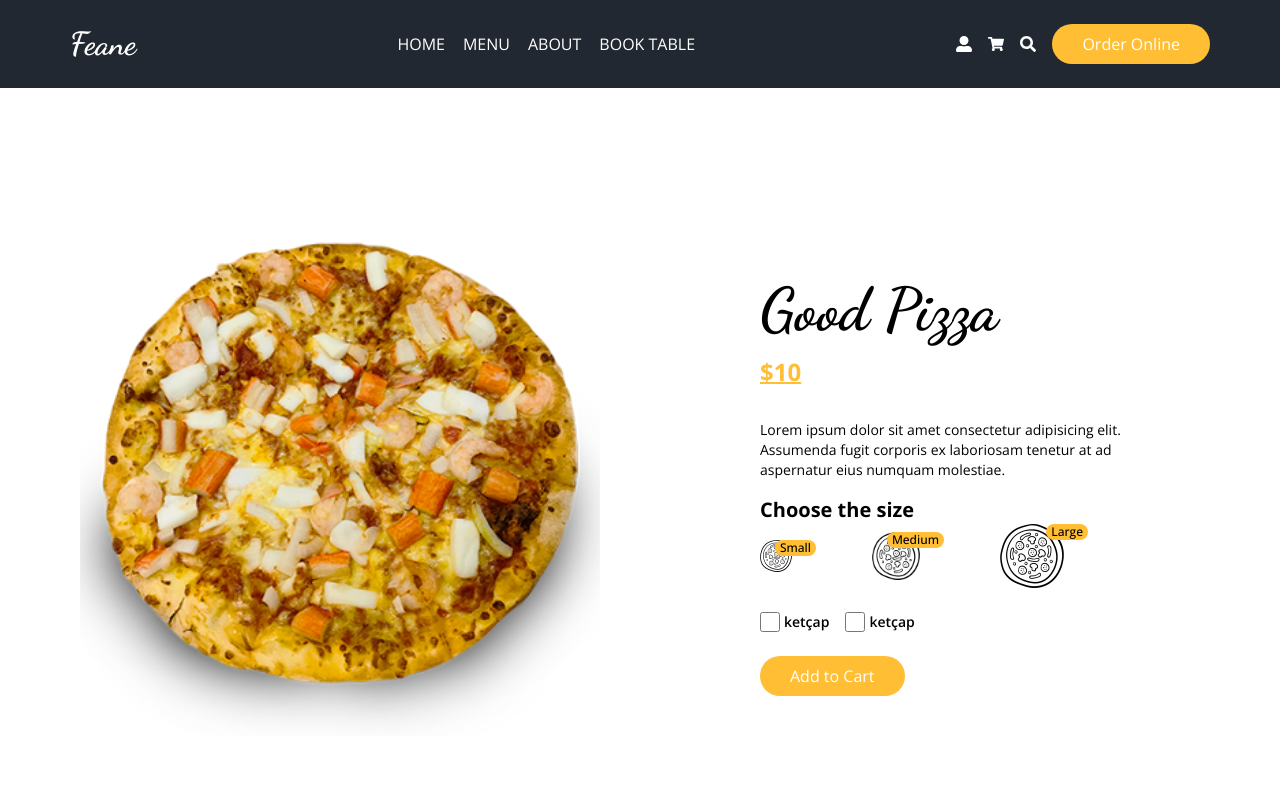
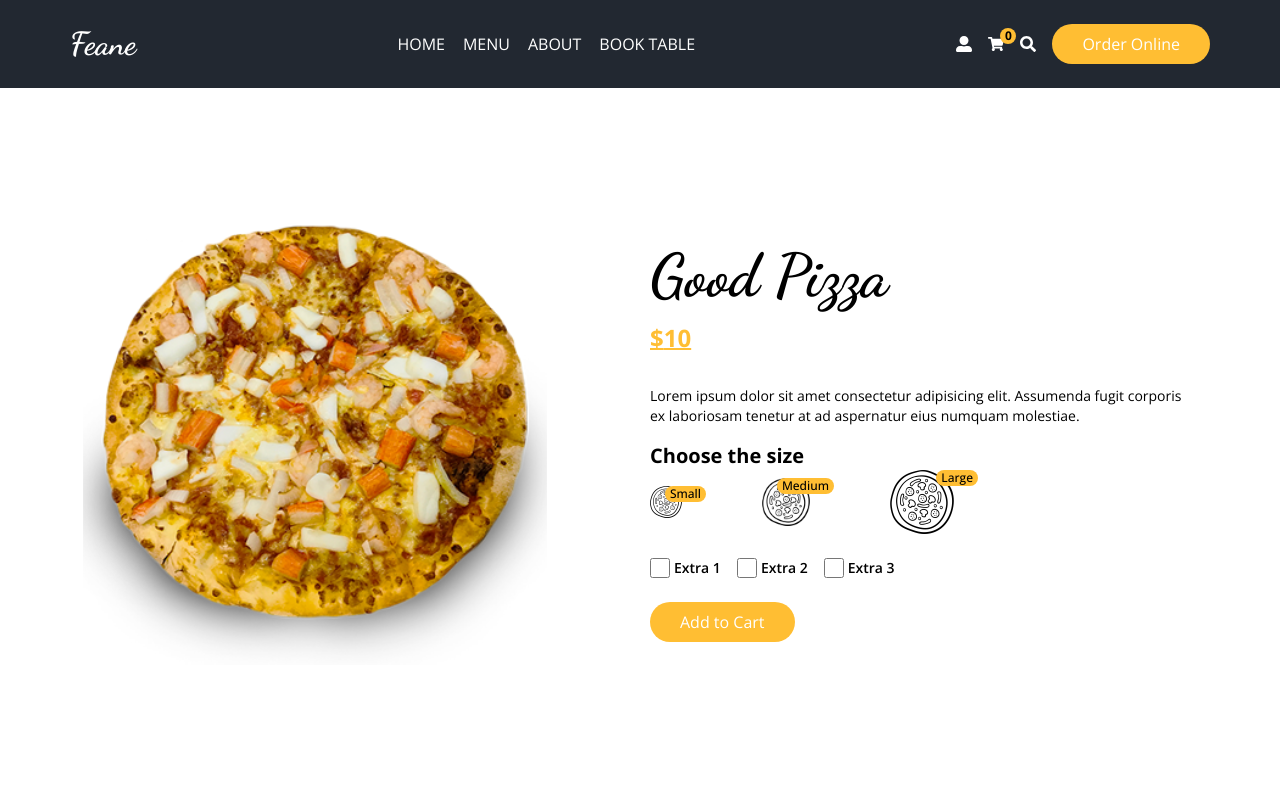
Before and after one commit to serkancan006/foot-ordering, a Next.js app: page /product in a window 1280 px wide. Shown: the top 800 px of the page. Built offline with nearby package versions, Linux system fonts and the light colour scheme.

Commit message:
redux bölüm 11 sonu

```diff
--- a/components/layout/Header.jsx
+++ b/components/layout/Header.jsx
@@ -5,13 +5,14 @@ import Search from "../ui/Search";
 import { GiHamburgerMenu, GiCancel } from "react-icons/gi";
 import { useRouter } from "next/router";
 import Link from "next/link";
+import { useSelector } from "react-redux";
 
 const Header = () => {
   const [isSearchModal, setIsSearchModal] = useState(false);
   const [isMenuModal, setIsMenuModal] = useState(false);
+  const cart = useSelector((state) => state.cart);
 
   const router = useRouter();
-  //console.log(router.asPath);
 
   return (
     <div
@@ -56,18 +57,19 @@ const Header = () => {
             </span>
           </Link>
           <Link href="/cart">
-            <span>
+            <span className="relative">
               <FaShoppingCart className="hover:text-primary transition-all cursor-pointer" />
+              <span className="w-4 h-4 text-xs grid place-content-center rounded-full bg-primary absolute -top-2 -right-3 text-black font-bold">
+                {cart.products.length === 0 ? "0" : cart.products.length}
+              </span>
             </span>
           </Link>
           <button onClick={() => setIsSearchModal(true)}>
-            <span>
-              <FaSearch className="hover:text-primary transition-all cursor-pointer" />
-            </span>
+            <FaSearch className="hover:text-primary transition-all cursor-pointer" />
           </button>
-          <Link href="/" className="md:inline-block hidden sm">
+          <a href="#" className="md:inline-block hidden sm">
             <button className="btn-primary">Order Online</button>
-          </Link>
+          </a>
           <button
             className="sm:hidden inline-block"
             onClick={() => setIsMenuModal(true)}
--- a/components/product/MenuItem.jsx
+++ b/components/product/MenuItem.jsx
@@ -1,4 +1,5 @@
 import Image from "next/image";
+import Link from "next/link";
 import React from "react";
 import { RiShoppingCart2Fill } from "react-icons/ri";
 
@@ -6,9 +7,11 @@ const MenuItem = () => {
   return (
     <div className="bg-secondary rounded-3xl">
       <div className="w-full  bg-[#f1f2f3] h-[210px] grid place-content-center rounded-bl-[46px] rounded-t-2xl">
+        <Link href="/product">
         <div className="relative w-36 h-36 hover:scale-110 transition-all ">
           <Image src="/images/f1.png" alt="" layout="fill" />
         </div>
+        </Link>
       </div>
       <div className="p-[25px] text-white">
         <h4 className="text-xl font-semibold">Delicious Pizza</h4>
--- a/package.json
+++ b/package.json
@@ -18,6 +18,7 @@
     "react-dom": "18.2.0",
     "react-icons": "^4.10.1",
     "react-outside-click-handler": "^1.3.0",
+    "react-redux": "^8.1.1",
     "react-slick": "^0.29.0",
     "slick-carousel": "^1.8.1",
     "yup": "^1.2.0"
--- a/pages/_app.js
+++ b/pages/_app.js
@@ -2,12 +2,19 @@ import "slick-carousel/slick/slick.css";
 import "slick-carousel/slick/slick-theme.css";
 
 import "../styles/globals.css";
-import Layout from "@/layout/layout";
+import Layout from "../layout/Layout";
 
-export default function App({ Component, pageProps }) {
+import { Provider } from "react-redux";
+import store from "../redux/store";
+
+function MyApp({ Component, pageProps }) {
   return (
-    <Layout>
-      <Component {...pageProps} />
-    </Layout>
+    <Provider store={store}>
+      <Layout>
+        <Component {...pageProps} />
+      </Layout>
+    </Provider>
   );
 }
+
+export default MyApp;
--- a/pages/cart/index.jsx
+++ b/pages/cart/index.jsx
@@ -1,12 +1,16 @@
 import Image from "next/image";
 import Title from "../../components/ui/Title";
+import { useSelector, useDispatch } from "react-redux";
+import { reset } from "../../redux/cartSlice";
 
 const Cart = () => {
+  const cart = useSelector((state) => state.cart);
+  const dispatch = useDispatch();
   return (
     <div className="min-h-[calc(100vh_-_433px)]">
       <div className="flex justify-between items-center md:flex-row flex-col">
         <div className="md:min-h-[calc(100vh_-_433px)] flex items-center flex-1 p-10 overflow-x-auto w-full">
-          <table className="w-full text-sm text-center text-gray-500 min-w-[900px]">
+          <table className="w-full text-sm text-center text-gray-500 min-w-[1000px]">
             <thead className="text-xs text-gray-400 uppercase bg-gray-700">
               <tr>
                 <th scope="col" className="py-3 px-6">
@@ -24,21 +28,28 @@ const Cart = () => {
               </tr>
             </thead>
             <tbody>
-              <tr className="transition-all bg-secondary border-gray-700 hover:bg-primary ">
+              {cart.products.map((product) => (
+                <tr
+                  className="transition-all bg-secondary border-gray-700 hover:bg-primary"
+                  key={product.id}
+                >
                   <td className="py-4 px-6 font-medium whitespace-nowrap hover:text-white flex items-center gap-x-1 justify-center">
                     <Image src="/images/f1.png" alt="" width={50} height={50} />
-                  <span>Good Pizza</span>
+                    <span>{product.name}</span>
                   </td>
                   <td className="py-4 px-6 font-medium whitespace-nowrap hover:text-white">
-                  <span>mayonez, acı sos, ketçap,</span>
+                    {product.extras.map((item) => (
+                      <span key={item.id}>{item.name}, </span>
+                    ))}
                   </td>
                   <td className="py-4 px-6 font-medium whitespace-nowrap hover:text-white">
-                  $20
+                    ${product.price}
                   </td>
                   <td className="py-4 px-6 font-medium whitespace-nowrap hover:text-white">
-                  1
+                    {product.quantity}
                   </td>
                 </tr>
+              ))}
             </tbody>
           </table>
         </div>
@@ -46,13 +57,16 @@ const Cart = () => {
           <Title addClass="text-[40px]">CART TOTAL</Title>
 
           <div className="mt-6">
-            <b>Subtotal: </b>$20 <br />
+            <b>Subtotal: </b>${cart.total} <br />
             <b className=" inline-block my-1">Discount: </b>$0.00 <br />
-            <b>Total: </b>$20
+            <b>Total: </b>${cart.total}
           </div>
 
           <div>
-            <button className="btn-primary mt-4 md:w-auto w-52">
+            <button
+              className="btn-primary mt-4 md:w-auto w-52"
+              onClick={() => dispatch(reset())}
+            >
               CHECKOUT NOW!
             </button>
           </div>
--- a/pages/product/index.jsx
+++ b/pages/product/index.jsx
@@ -1,17 +1,89 @@
 import Image from "next/image";
-import React from "react";
+import { useState } from "react";
 import Title from "../../components/ui/Title";
+import { addProduct } from "../../redux/cartSlice";
+import { useDispatch, useSelector } from "react-redux";
+
+const itemsExtra = [
+  {
+    id: 1,
+    name: "Extra 1",
+    price: 1,
+  },
+  {
+    id: 2,
+    name: "Extra 2",
+    price: 2,
+  },
+  {
+    id: 3,
+    name: "Extra 3",
+    price: 3,
+  },
+];
+
+const foodItems = [
+  {
+    id: 1,
+    name: "Pizza 1",
+    price: 10,
+    desc: "Lorem ipsum dolor sit amet consectetur adipisicing elit. Assumenda fugit corporis ex laboriosam tenetur at ad aspernatur",
+    extraOptions: [
+      {
+        id: 1,
+        name: "Extra 1",
+        price: 1,
+      },
+    ],
+  },
+];
 
 const Index = () => {
+  const [prices, setPrices] = useState([10, 20, 30]);
+  const [price, setPrice] = useState(prices[0]);
+  const [size, setSize] = useState(0);
+  const [extraItems, setExtraItems] = useState(itemsExtra);
+  const [extras, setExtras] = useState([]);
+  const cart = useSelector((state) => state.cart);
+
+  const dispatch = useDispatch();
+
+  const handleSize = (sizeIndex) => {
+    const difference = prices[sizeIndex] - prices[size];
+    setSize(sizeIndex);
+    changePrice(difference);
+  };
+
+  const changePrice = (number) => {
+    setPrice(price + number);
+  };
+
+  const handleChange = (e, item) => {
+    const checked = e.target.checked;
+
+    if (checked) {
+      changePrice(item.price);
+      setExtras([...extras, item]);
+    } else {
+      changePrice(-item.price);
+      setExtras(extras.filter((extra) => extra.id !== item.id));
+    }
+  };
+
+  const handleClick = () => {
+    dispatch(addProduct({ ...foodItems[0], extras, price, quantity: 1 }));
+  };
+
+  console.log(cart);
   return (
-    <div className="flex items-center h-screen gap-20 py-20 flex-wrap ">
-      <div className="relative md:flex-1 w-[80%] h-[80%] mx-20">
+    <div className="flex items-center md:h-[calc(100vh_-_88px)] gap-5 py-20 flex-wrap ">
+      <div className="relative md:flex-1 md:w-[80%] md:h-[80%] w-36 h-36 mx-auto">
         <Image src="/images/f1.png" alt="" layout="fill" objectFit="contain" />
       </div>
       <div className="md:flex-1 md:text-start text-center">
         <Title addClass="text-6xl">Good Pizza</Title>
         <span className="text-primary text-2xl font-bold underline underline-offset-1 my-4 inline-block">
-          $10
+          ${price}
         </span>
         <p className="text-sm my-4 md:pr-24">
           Lorem ipsum dolor sit amet consectetur adipisicing elit. Assumenda
@@ -21,19 +93,28 @@ const Index = () => {
         <div>
           <h4 className="text-xl font-bold">Choose the size</h4>
           <div className="flex items-center gap-x-20 md:justify-start justify-center">
-            <div className="relative w-8 h-8">
+            <div
+              className="relative w-8 h-8 cursor-pointer"
+              onClick={() => handleSize(0)}
+            >
               <Image src="/images/size.png" alt="" layout="fill" />
               <span className="absolute top-0 -right-6 text-xs bg-primary rounded-full px-[5px] font-medium">
                 Small
               </span>
             </div>
-            <div className="relative w-12 h-12">
+            <div
+              className="relative w-12 h-12 cursor-pointer"
+              onClick={() => handleSize(1)}
+            >
               <Image src="/images/size.png" alt="" layout="fill" />
               <span className="absolute top-0 -right-6 text-xs bg-primary rounded-full px-[5px] font-medium">
                 Medium
               </span>
             </div>
-            <div className="relative w-16 h-16">
+            <div
+              className="relative w-16 h-16 cursor-pointer"
+              onClick={() => handleSize(2)}
+            >
               <Image src="/images/size.png" alt="" layout="fill" />
               <span className="absolute top-0 -right-6 text-xs bg-primary rounded-full px-[5px] font-medium">
                 Large
@@ -42,16 +123,20 @@ const Index = () => {
           </div>
         </div>
         <div className="flex gap-x-4 my-6 md:justify-start justify-center">
-          <label className="flex items-center gap-x-1">
-            <input type="checkbox" className="w-5 h-5 accent-primary" />
-            <span className="text-sm font-semibold">ketçap</span>
-          </label>
-          <label className="flex items-center gap-x-1">
-            <input type="checkbox" className="w-5 h-5 accent-primary" />
-            <span className="text-sm font-semibold">ketçap</span>
-          </label>
+          {extraItems.map((item) => (
+            <label className="flex items-center gap-x-1" key={item.id}>
+              <input
+                type="checkbox"
+                className="w-5 h-5 accent-primary"
+                onChange={(e) => handleChange(e, item)}
+              />
+              <span className="text-sm font-semibold">{item.name}</span>
+            </label>
+          ))}
         </div>
-        <button className="btn-primary">Add to Cart</button>
+        <button className="btn-primary" onClick={handleClick}>
+          Add to Cart
+        </button>
       </div>
     </div>
   );
--- /dev/null
+++ b/redux/cartSlice.js
@@ -0,0 +1,25 @@
+import { createSlice } from "@reduxjs/toolkit";
+
+const cartSlice = createSlice({
+  name: "cart",
+  initialState: {
+    products: [],
+    quantity: 0,
+    total: 0,
+  },
+  reducers: {
+    addProduct: (state, action) => {
+      state.products.push(action.payload);
+      state.quantity += action.payload.quantity;
+      state.total += action.payload.price;
+    },
+    reset: (state, action) => {
+      state.products = [];
+      state.quantity = 0;
+      state.total = 0;
+    },
+  },
+});
+
+export const { addProduct, reset } = cartSlice.actions;
+export default cartSlice.reducer;
--- /dev/null
+++ b/redux/store.js
@@ -0,0 +1,8 @@
+import { configureStore } from "@reduxjs/toolkit";
+import cartReducer from "./cartSlice";
+
+export default configureStore({
+  reducer: {
+    cart: cartReducer,
+  },
+});
```
Also changed, not shown: 1 other file (tests, documents, lock files or other folders). Lines whose indentation alone changed are shown as unchanged.
